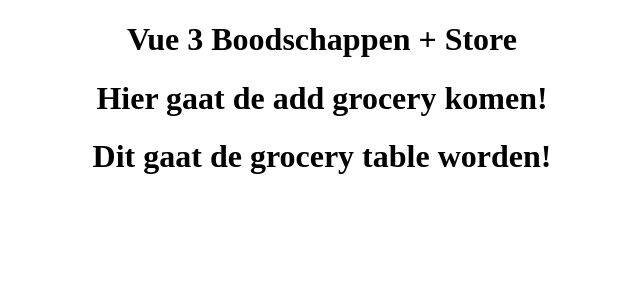
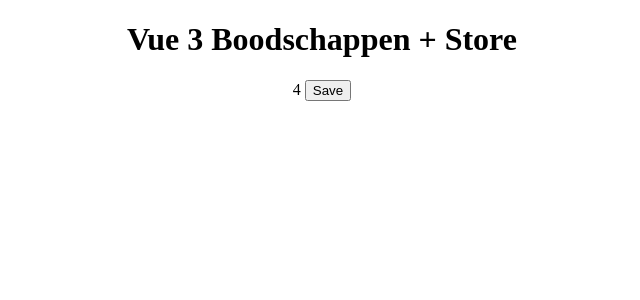
Before and after one commit to Sven-the-man/vue-3-Groceries-With-Store, a Vue app: page / in a window 1280 px wide. Shown: the top 300 px of the page, without its empty margins (318-958 px from the left). Built offline with nearby package versions, Linux system fonts and the light colour scheme.

Commit message:
Working store backup

```diff
--- a/src/components/GroceryList.vue
+++ b/src/components/GroceryList.vue
@@ -1,14 +1,24 @@
 <template>
     <div class="container">
         <h1>Vue 3 Boodschappen + Store</h1>
-        <AddGrocery />
-        <GroceryTable />
+        {{ postsCount }}
+        <button @click="insertPost(post)">Save</button>
     </div>
 </template>
 
-<script setup>
-import GroceryTable from './GroceryTable.vue';
-import AddGrocery from './CRUD/AddGrocery.vue';
+<script>
+// import GroceryTable from './GroceryTable.vue';
+// import AddGrocery from './CRUD/AddGrocery.vue';
+import GroceriesStore from '../store/groceries.js';
+import {ref} from 'vue';
+
+export default {
+    setup() {
+        const groceries = GroceriesStore();
+        const post = ref('');
+        return {...groceries, post};
+    },
+};
 </script>
 
 <style scoped>
--- a/src/store/groceries.js
+++ b/src/store/groceries.js
@@ -1,11 +1,14 @@
-import {reactive, readonly} from 'vue';
+import {reactive, computed} from 'vue';
+import {withState} from './helper';
 
 const state = reactive({
-    count: 0,
+    posts: ['post 1', 'post 2', 'post 3', 'post 4'],
 });
 
-const increment = function () {
-    state.count++;
-};
+//getters
+const postsCount = computed(() => state.posts.length);
 
-export default {state: readonly(state), increment};
+//setters
+const insertPost = post => state.posts.push(post);
+
+export default () => withState({postsCount, insertPost}, state);
--- /dev/null
+++ b/src/store/helper.js
@@ -0,0 +1,7 @@
+import {computed} from 'vue';
+export const withState = (target, state) => {
+    Object.keys(state).forEach(prop => {
+        target[prop] = computed(() => state[prop]);
+    });
+    return target;
+};
```
